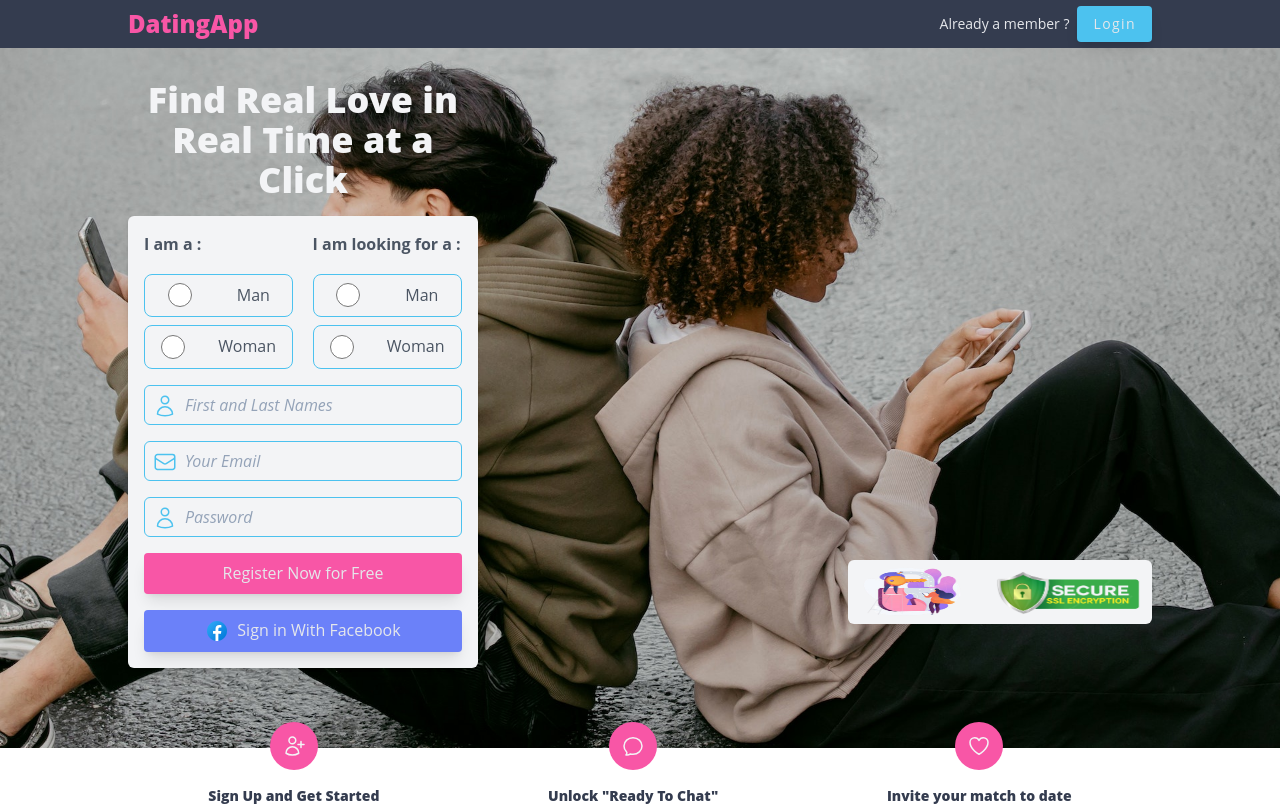
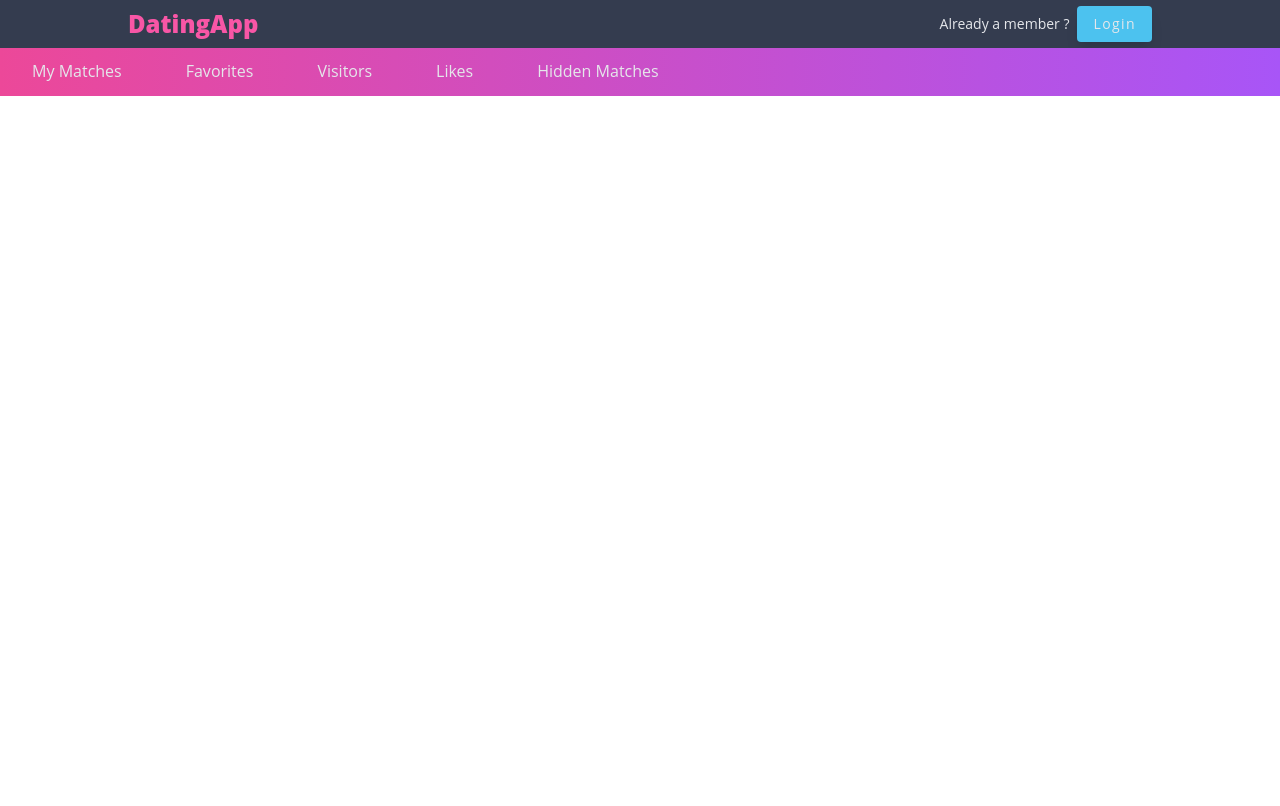
Before and after one commit to abdelrany/Dating-web-App, a Next.js app in the folder front-end/: page / in a window 1280 px wide. Shown: the top 806 px of the page. Built offline with nearby package versions, Linux system fonts and the light colour scheme.

Commit message:
feat: added blank pages for the links to work properly

```diff
--- /dev/null
+++ b/front-end/app/dates/page.tsx
@@ -0,0 +1,11 @@
+import React from 'react'
+
+type Props = {}
+
+const dates = (props: Props) => {
+  return (
+    <div>dates</div>
+  )
+}
+
+export default dates
--- /dev/null
+++ b/front-end/app/discovery/page.tsx
@@ -0,0 +1,11 @@
+import React from 'react'
+
+type Props = {}
+
+const discovery = (props: Props) => {
+  return (
+    <div>discovery</div>
+  )
+}
+
+export default discovery
--- /dev/null
+++ b/front-end/app/matches/page.tsx
@@ -0,0 +1,11 @@
+import React from 'react'
+
+type Props = {}
+
+const Matches = (props: Props) => {
+  return (
+    <div>Matches</div>
+  )
+}
+
+export default Matches
--- /dev/null
+++ b/front-end/app/messages/page.tsx
@@ -0,0 +1,11 @@
+import React from 'react'
+
+type Props = {}
+
+const messages = (props: Props) => {
+  return (
+    <div>messages</div>
+  )
+}
+
+export default messages
--- a/front-end/app/page.tsx
+++ b/front-end/app/page.tsx
@@ -1,13 +1,18 @@
 import React from 'react'
+import LoggedinHome from '../components/home/LoggedinHome'
 import UnloggedHome from '../components/home/UnloggedHome'
 import "../styles/globals.css"
 
 type Props = {}
 const HomePage = (props: Props) => {
+  const isLoggedIn = true;
   return (
     <div className='min-h-screen'>
+      {
+        isLoggedIn ? <LoggedinHome />
+                   : <UnloggedHome />
+      }
 
-        <UnloggedHome />
     </div>
   )
 }
```
